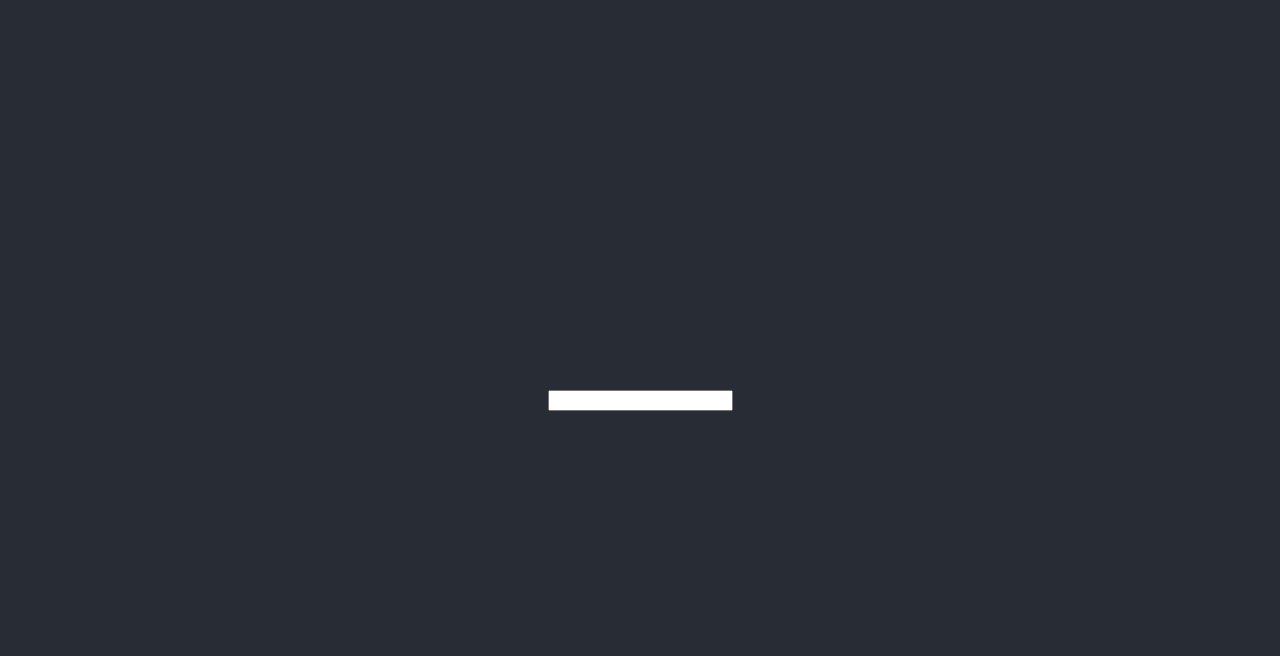
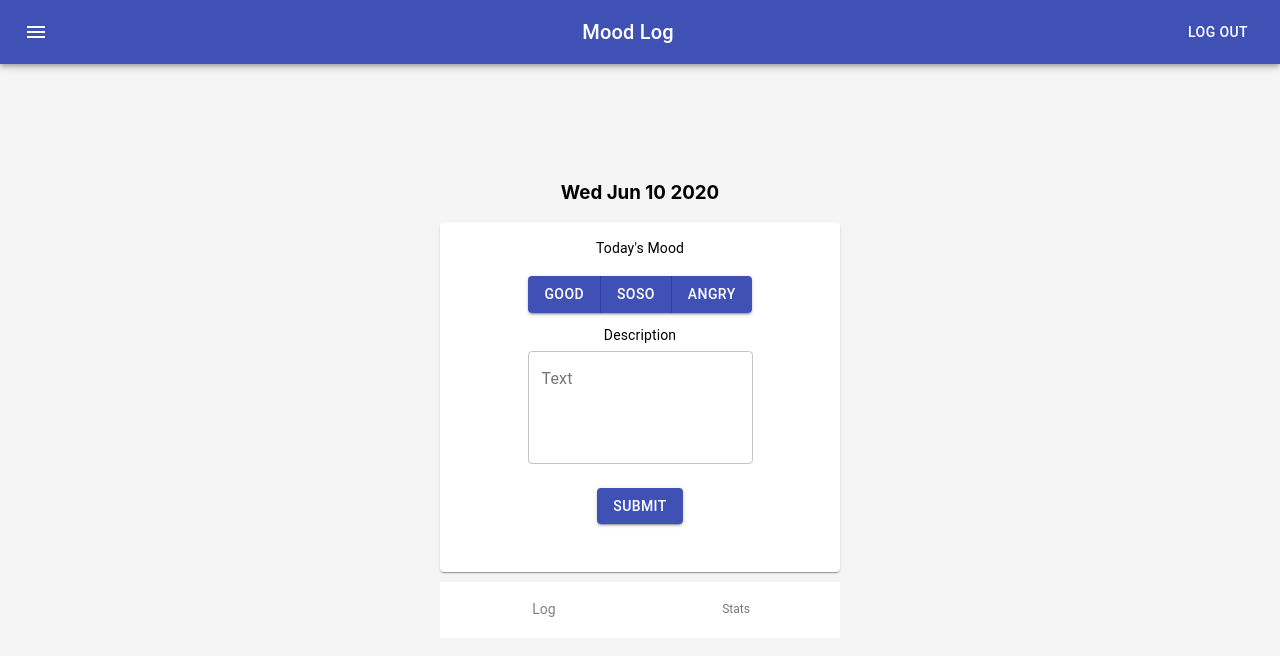
Before and after one commit to freewizard20/moodlog, a React (Create React App) app: page / in a window 1280 px wide. Shown: the top 656 px of the page. Built offline with nearby package versions, Linux system fonts and the light colour scheme.

Commit message:
saving current state

```diff
--- a/src/App.js
+++ b/src/App.js
@@ -3,10 +3,9 @@
 import Log from "./components/Log/Log";
 import Stat from "./components/Stat/Stat";
 import LoginScreen from "./components/Login/LoginScreen";
-import SimpleBottomNavigation from "./components/SimpleBottomNavigation";
+import SimpleBottomNavigation from "./components/Nav/SimpleBottomNavigation";
 import { BrowserRouter as Router, Switch, Route } from "react-router-dom";
-import Log1 from "./components/dummy/Log1";
-import Stat1 from "./components/dummy/Stat1";
+import ButtonAppBar from "./components/Nav/ButtonAppBar";
 
 const today = new Date().toDateString();
 
@@ -14,7 +13,8 @@
   return (
     <Router>
       <div className="App">
-        <LoginScreen />
+        {/* <LoginScreen /> */}
+        <ButtonAppBar />
         <h3>{today}</h3>
         <Switch>
           <Route path="/" exact component={Log} />
--- /dev/null
+++ b/src/components/Nav/ButtonAppBar.js
@@ -0,0 +1,43 @@
+import React from "react";
+import { makeStyles } from "@material-ui/core/styles";
+import AppBar from "@material-ui/core/AppBar";
+import Toolbar from "@material-ui/core/Toolbar";
+import Typography from "@material-ui/core/Typography";
+import Button from "@material-ui/core/Button";
+import IconButton from "@material-ui/core/IconButton";
+import MenuIcon from "@material-ui/icons/Menu";
+
+const useStyles = makeStyles((theme) => ({
+  root: {},
+  menuButton: {
+    marginRight: theme.spacing(2),
+  },
+  title: {
+    flexGrow: 1,
+  },
+}));
+
+export default function ButtonAppBar() {
+  const classes = useStyles();
+
+  return (
+    <div className={classes.root}>
+      <AppBar position="fixed">
+        <Toolbar>
+          <IconButton
+            edge="start"
+            className={classes.menuButton}
+            color="inherit"
+            aria-label="menu"
+          >
+            <MenuIcon />
+          </IconButton>
+          <Typography variant="h6" className={classes.title}>
+            Mood Log
+          </Typography>
+          <Button color="inherit">Log out</Button>
+        </Toolbar>
+      </AppBar>
+    </div>
+  );
+}
```
Also changed, not shown: src/components/Nav/SimpleBottomNavigation.js (renamed from src/components/SimpleBottomNavigation.js).
